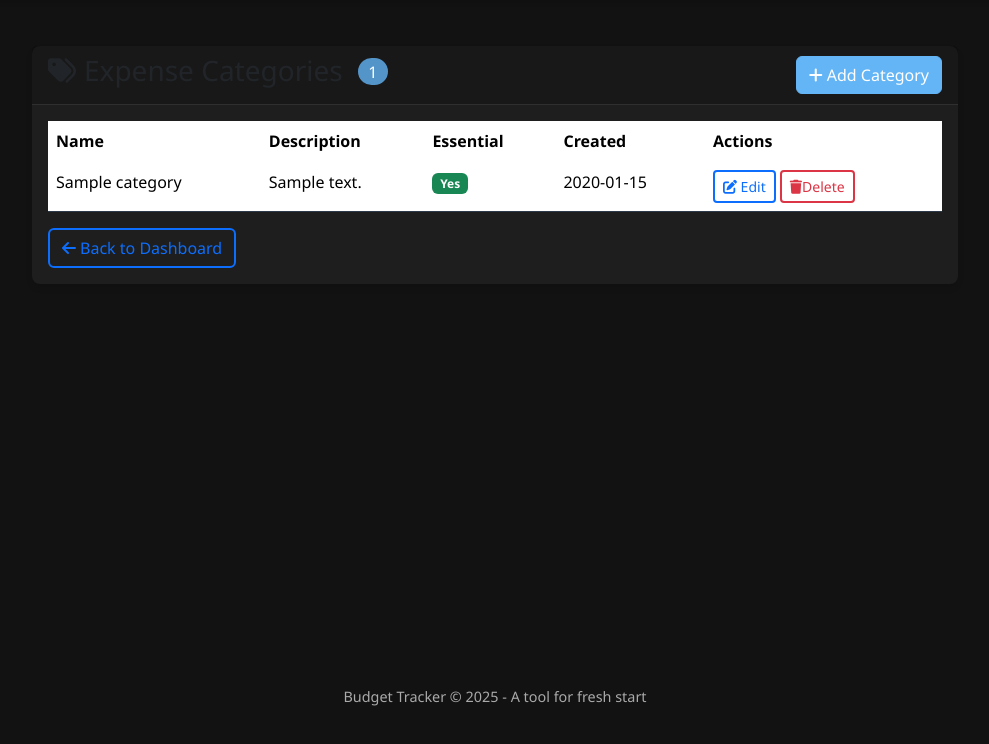
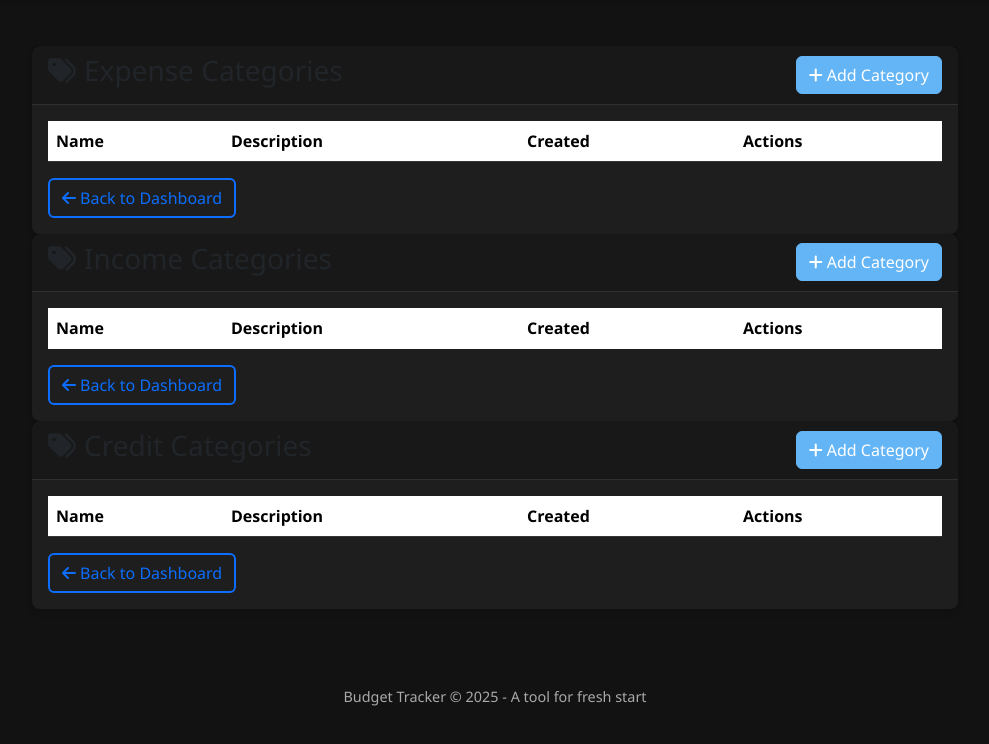
Before and after one commit to Grellou/BudgetTrack, a Flask app: page /categories/list in a window 1280 px wide. Shown: the part 56-800 px from the top of the page, without its empty margins (145-1134 px from the left). Run offline with Flask 3, Linux system fonts and the light colour scheme; a user stored in the database is signed in; tables that the repository leaves empty hold one stand-in row (values such as "Sample post"); lists and menus that the app fills with data are empty; parts of the project's set-up code (start-up, migrations or seed data) failed here and were passed over.

Commit message:
Added categories to income and credit

```diff
--- a/app/__init__.py
+++ b/app/__init__.py
@@ -46,7 +46,7 @@ def create_app(config_class="Development"):
     app.register_blueprint(DashboardBlueprint)
 
     # Models for migrations
-    from app.models import user_model, category_model, expense_model, income_model  # noqa
+    from app.models import user_model, category_model, expense_model, income_model, credit_model
 
     # CLI commands
     @app.cli.command("seed-categories")
--- a/app/forms/category_forms.py
+++ b/app/forms/category_forms.py
@@ -1,13 +1,13 @@
 from flask_wtf import FlaskForm
-from wtforms import StringField, SubmitField, BooleanField, TextAreaField, ValidationError
+from wtforms import SelectField, StringField, SubmitField, TextAreaField, ValidationError
 from wtforms.validators import DataRequired, Length
 from app.models.category_model import CategoryModel
 
 # Category form
 class CategoryForm(FlaskForm):
     name = StringField("Category name", validators=[DataRequired(), Length(min=3, max=64)])
+    type = SelectField("Category type", choices=[("Income", "Income"), ("Expense", "Expense"), ("Credit", "Credit")])
     description = TextAreaField("Category description", validators=[Length(max=128)])
-    is_essential = BooleanField("Essential expense")
     submit = SubmitField("Save category")
 
     # Validate if category name is not taken
--- a/app/forms/income_forms.py
+++ b/app/forms/income_forms.py
@@ -1,5 +1,5 @@
 from flask_wtf import FlaskForm
-from wtforms import SubmitField,  TextAreaField, FloatField, DateField
+from wtforms import SubmitField,  TextAreaField, FloatField, DateField, SelectField
 from wtforms.validators import DataRequired, Length, NumberRange, Optional
 
 # Income form
@@ -7,5 +7,6 @@ class IncomeForm(FlaskForm):
     amount = FloatField("Amount", validators=[DataRequired(), NumberRange(min=0.01, message="Amount must be greater than 0")])
     date = DateField("Date", validators=[DataRequired()], format="%Y-%m-%d")
     description = TextAreaField("Description", validators=[Length(max=128)])
+    category_id = SelectField("Category", coerce=int, validators=[DataRequired()])
     notes = TextAreaField("Notes", validators=[Optional(), Length(max=500)])
     submit = SubmitField("Save Income")
--- a/app/models/category_model.py
+++ b/app/models/category_model.py
@@ -6,8 +6,8 @@ class CategoryModel(db.Model):
 
     id = db.Column(db.Integer, primary_key=True)
     name = db.Column(db.String(64), nullable=False, unique=True, index=True)
+    type = db.Column(db.String(64))
     description = db.Column(db.String(128))
-    is_essential = db.Column(db.Boolean, default=False)
     created_at = db.Column(db.DateTime, default=datetime.utcnow)
     user_id = db.Column(db.Integer, db.ForeignKey("users.id"))
 
--- a/app/models/income_model.py
+++ b/app/models/income_model.py
@@ -12,6 +12,7 @@ class IncomeModel(db.Model):
     notes = db.Column(db.Text)
 
     # Foreign Key
+    category_id = db.Column(db.Integer, db.ForeignKey("categories.id"), nullable=False)
     user_id = db.Column(db.Integer, db.ForeignKey("users.id"), nullable=False)
 
     # Timestamps
@@ -19,6 +20,7 @@ class IncomeModel(db.Model):
     updated_at = db.Column(db.DateTime, default=datetime.utcnow, onupdate=datetime.utcnow)
 
     # Relationship
+    category = db.relationship("CategoryModel", backref=db.backref("incomes", lazy="dynamic"))
     user = db.relationship("UserModel", backref=db.backref("incomes", lazy="dynamic"))
 
     # For debugging
--- a/app/routes/category_routes.py
+++ b/app/routes/category_routes.py
@@ -12,13 +12,22 @@ bp = Blueprint("categories", __name__)
 @bp.route("/categories/list")
 @login_required
 def category_list_page():
-    categories = CategoryModel.query.all()
-    return render_template("categories/list.html", categories=categories)
+    expense_categories = CategoryModel.query.filter_by(type="Expense")
+    income_categories = CategoryModel.query.filter_by(type="Income")
+    credit_categories = CategoryModel.query.filter_by(type="Credit")
+    return render_template(
+        "categories/list.html",
+        expense_categories=expense_categories,
+        income_categories=income_categories,
+        credit_categories=credit_categories
+    )
 
 # Create new category
 @bp.route("/categories/add", methods=["GET", "POST"])
 @login_required
 def category_add_page():
+
+    # Handle expense category form
     form = CategoryForm()
     if form.validate_on_submit():
 
@@ -26,7 +35,7 @@ def category_add_page():
         category = CategoryModel(
             name=form.name.data, # type: ignore
             description=form.description.data, # type: ignore
-            is_essential=form.is_essential.data, # type: ignore
+            type=form.type.data, # type: ignore
             user_id=current_user.id # type: ignore
         )
 
@@ -58,8 +67,8 @@ def category_edit_page(id):
     form = CategoryForm(obj=category)
     if form.validate_on_submit():
         category.name = form.name.data
+        category.type = form.type.data
         category.description = form.description.data
-        category.is_essential = form.is_essential.data
 
         # Add to db
         try:
--- a/app/routes/expense_routes.py
+++ b/app/routes/expense_routes.py
@@ -42,7 +42,9 @@ def expense_add_page():
 
     # Get and populate dropdown list with categories
     categories = CategoryModel.query.filter(
-        (CategoryModel.user_id == current_user.id) | (CategoryModel.user_id == None) # noqa
+        ((CategoryModel.user_id == current_user.id) |
+            (CategoryModel.user_id == None )) &
+                (CategoryModel.type == "Expense")
     ).order_by(CategoryModel.name).all()
     form.category_id.choices = [(c.id, c.name) for c in categories]
 
--- a/app/templates/categories/list.html
+++ b/app/templates/categories/list.html
@@ -5,47 +5,40 @@
 {% block content %}
 <div class="row justify-content-center">
   <div class="col-md-10">
+
+    <!-- Expense categories list -->
     <div class="card">
       <div class="card-header d-flex justify-content-between align-items-center">
         <h3>
           <i class="fas fa-tags me-2"></i>Expense Categories
-          <span class="badge bg-info rounded-pill ms-2 fs-6">{{ categories|length }}</span>
         </h3>
         <a href="{{ url_for('categories.category_add_page') }}" class="btn btn-primary">
           <i class="fas fa-plus me-1"></i>Add Category
         </a>
       </div>
       <div class="card-body">
-        {% if categories %}
+        {% if expense_categories %}
           <div class="table-responsive">
             <table class="table table-hover">
               <thead>
                 <tr>
                   <th>Name</th>
                   <th>Description</th>
-                  <th>Essential</th>
                   <th>Created</th>
                   <th>Actions</th>
                 </tr>
               </thead>
               <tbody>
-                {% for category in categories %}
+                {% for expense_category in expense_categories %}
                 <tr>
-                  <td>{{ category.name }}</td>
-                  <td>{{ category.description }}</td>
+                  <td>{{ expense_category.name }}</td>
+                  <td>{{ expense_category.description }}</td>
+                  <td>{{ expense_category.created_at.strftime('%Y-%m-%d') }}</td>
                   <td>
-                    {% if category.is_essential %}
-                      <span class="badge bg-success">Yes</span>
-                    {% else %}
-                      <span class="badge bg-secondary">No</span>
-                    {% endif %}
-                  </td>
-                  <td>{{ category.created_at.strftime('%Y-%m-%d') }}</td>
-                  <td>
-                    <a href="{{ url_for('categories.category_edit_page', id=category.id) }}" class="btn btn-sm btn-outline-primary">
+                    <a href="{{ url_for('categories.category_edit_page', id=expense_category.id) }}" class="btn btn-sm btn-outline-primary">
                       <i class="fas fa-edit"></i> Edit
                     </a>
-                    <form method="POST" action="{{ url_for('categories.category_delete_page', id=category.id) }}" class="d-inline">
+                    <form method="POST" action="{{ url_for('categories.category_delete_page', id=expense_category.id) }}" class="d-inline">
                       <input type="hidden" name="csrf_token" value="{{ csrf_token() }}">
                       <button type="submit" class="btn btn-sm btn-outline-danger" onclick="return confirm('Are you sure you want to delete this category?')">
                         <i class="fas fa-trash"></i>Delete
@@ -69,6 +62,121 @@
         {% endif %}
       </div>
     </div>
+
+    <!-- Income categories list -->
+    <div class="card">
+      <div class="card-header d-flex justify-content-between align-items-center">
+        <h3>
+          <i class="fas fa-tags me-2"></i>Income Categories
+        </h3>
+        <a href="{{ url_for('categories.category_add_page') }}" class="btn btn-primary">
+          <i class="fas fa-plus me-1"></i>Add Category
+        </a>
+      </div>
+      <div class="card-body">
+        {% if income_categories %}
+          <div class="table-responsive">
+            <table class="table table-hover">
+              <thead>
+                <tr>
+                  <th>Name</th>
+                  <th>Description</th>
+                  <th>Created</th>
+                  <th>Actions</th>
+                </tr>
+              </thead>
+              <tbody>
+                {% for income_category in income_categories %}
+                <tr>
+                  <td>{{ income_category.name }}</td>
+                  <td>{{ income_category.description }}</td>
+                  <td>{{ income_category.created_at.strftime('%Y-%m-%d') }}</td>
+                  <td>
+                    <a href="{{ url_for('categories.category_edit_page', id=income_category.id) }}" class="btn btn-sm btn-outline-primary">
+                      <i class="fas fa-edit"></i> Edit
+                    </a>
+                    <form method="POST" action="{{ url_for('categories.category_delete_page', id=income_category.id) }}" class="d-inline">
+                      <input type="hidden" name="csrf_token" value="{{ csrf_token() }}">
+                      <button type="submit" class="btn btn-sm btn-outline-danger" onclick="return confirm('Are you sure you want to delete this category?')">
+                        <i class="fas fa-trash"></i>Delete
+                      </button>
+                    </form>
+                  </td>
+                </tr>
+                {% endfor %}
+              </tbody>
+            </table>
+            <div class="mt-3">
+              <a href="{{ url_for('navigation.home_page') }}" class="btn btn-outline-primary">
+                <i class="fas fa-arrow-left me-1"></i>Back to Dashboard
+              </a>
+            </div>
+          </div>
+        {% else %}
+          <div class="alert alert-info">
+            <i class="fas fa-info-circle me-2"></i>No categories found. Create your first category!
+          </div>
+        {% endif %}
+      </div>
+    </div>
+
+    <!-- Credit categories list -->
+    <div class="card">
+      <div class="card-header d-flex justify-content-between align-items-center">
+        <h3>
+          <i class="fas fa-tags me-2"></i>Credit Categories
+        </h3>
+        <a href="{{ url_for('categories.category_add_page') }}" class="btn btn-primary">
+          <i class="fas fa-plus me-1"></i>Add Category
+        </a>
+      </div>
+      <div class="card-body">
+        {% if credit_categories %}
+          <div class="table-responsive">
+            <table class="table table-hover">
+              <thead>
+                <tr>
+                  <th>Name</th>
+                  <th>Description</th>
+                  <th>Created</th>
+                  <th>Actions</th>
+                </tr>
+              </thead>
+              <tbody>
+                {% for credit_category in credit_categories %}
+                <tr>
+                  <td>{{ credit_category.name }}</td>
+                  <td>{{ credit_category.description }}</td>
+                  <td>{{ credit_category.created_at.strftime('%Y-%m-%d') }}</td>
+                  <td>
+                    <a href="{{ url_for('categories.category_edit_page', id=credit_category.id) }}" class="btn btn-sm btn-outline-primary">
+                      <i class="fas fa-edit"></i> Edit
+                    </a>
+                    <form method="POST" action="{{ url_for('categories.category_delete_page', id=credit_category.id) }}" class="d-inline">
+                      <input type="hidden" name="csrf_token" value="{{ csrf_token() }}">
+                      <button type="submit" class="btn btn-sm btn-outline-danger" onclick="return confirm('Are you sure you want to delete this category?')">
+                        <i class="fas fa-trash"></i>Delete
+                      </button>
+                    </form>
+                  </td>
+                </tr>
+                {% endfor %}
+              </tbody>
+            </table>
+            <div class="mt-3">
+              <a href="{{ url_for('navigation.home_page') }}" class="btn btn-outline-primary">
+                <i class="fas fa-arrow-left me-1"></i>Back to Dashboard
+              </a>
+            </div>
+          </div>
+        {% else %}
+          <div class="alert alert-info">
+            <i class="fas fa-info-circle me-2"></i>No categories found. Create your first category!
+          </div>
+        {% endif %}
+      </div>
+    </div>
+
   </div>
 </div>
 {% endblock %}
```
Also changed, not shown: app/models/credit_model.py (added, +9 -0 lines), app/routes/income_routes.py (+11 -0 lines), app/templates/categories/form.html (+14 -5 lines), app/templates/incomes/form.html (+19 -0 lines).
